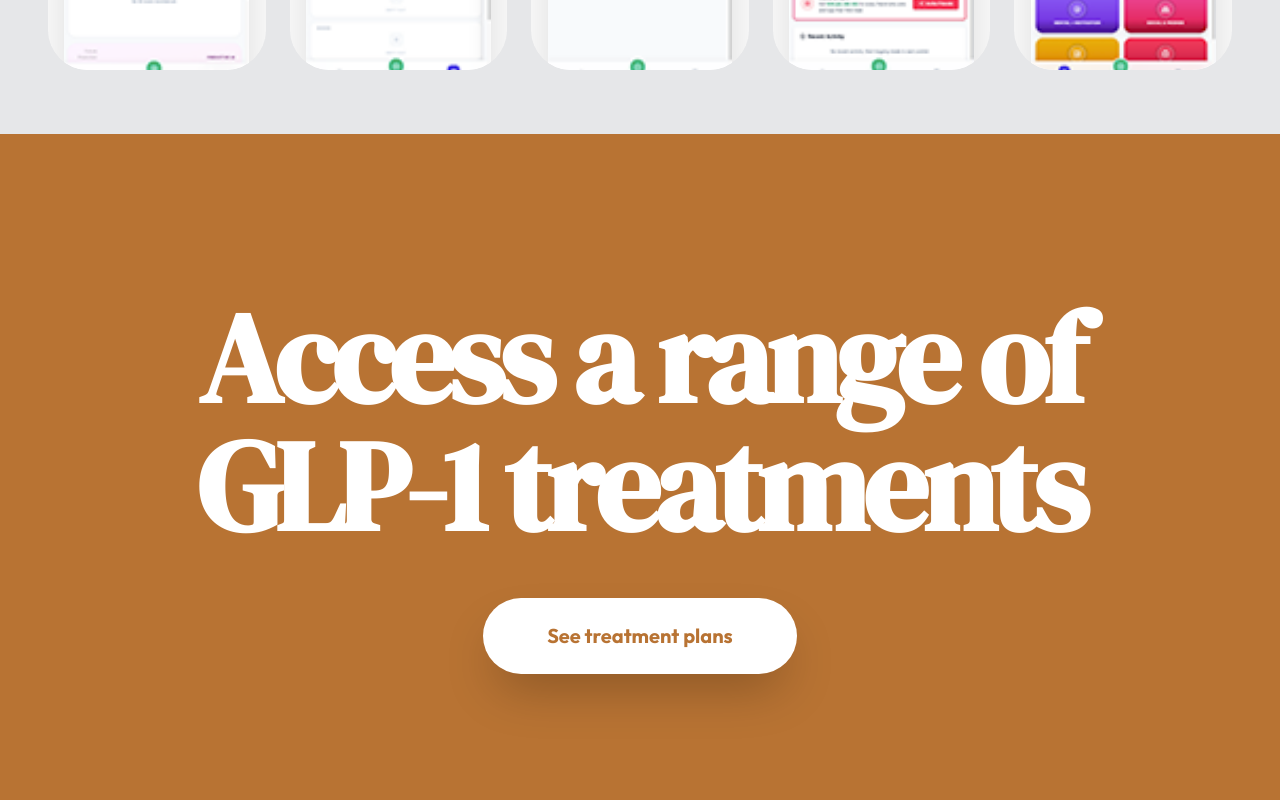
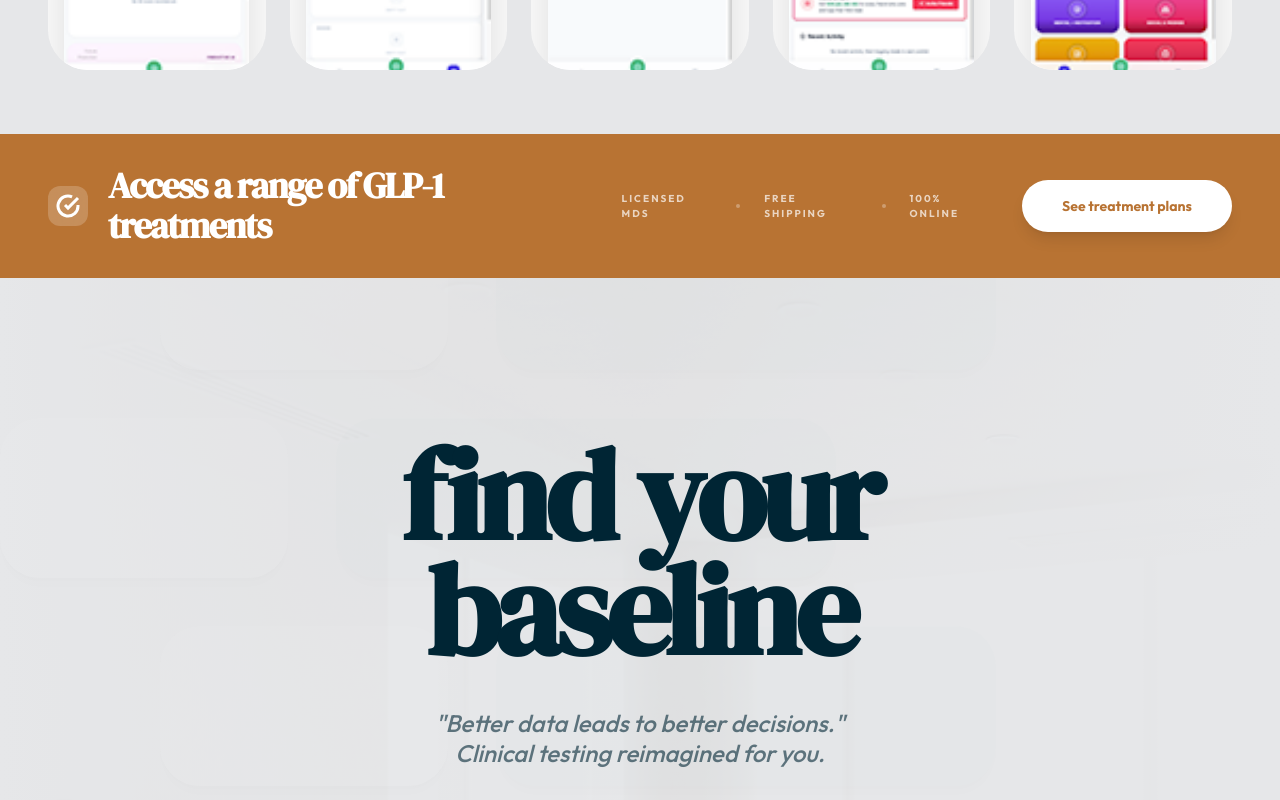
Before and after one commit to robsammonsdfw/embracemarket, a React (Vite) app: page / in a window 1280 px wide. Shown: the part 1780-2580 px from the top of the page. Built offline with nearby package versions, Linux system fonts and the light colour scheme.

Commit message:
Update below hero section

```diff
--- a/App.tsx
+++ b/App.tsx
@@ -20,19 +20,46 @@ const ScrollToTop = () => {
 const HomePage = () => (
   <>
     <HeroGrid />
-    <section className="bg-[#B87333] py-40 text-white relative overflow-hidden">
-      <div className="max-w-[1200px] mx-auto px-6 text-center relative z-10">
-        <h2 className="text-7xl md:text-9xl font-bold serif mb-12 leading-[0.85] tracking-tighter animate-reveal">
-          Access a range of <br /> GLP-1 treatments
-        </h2>
-        <button className="px-16 py-6 bg-white text-[#B87333] font-bold rounded-full shadow-2xl hover:scale-105 transition-all text-xl">
-          See treatment plans
-        </button>
+
+    {/* SLIM BRANDING BAR: Replaces the massive 'Access a range...' py-40 block */}
+    <section className="bg-[#B87333] py-8 text-white relative overflow-hidden">
+      <div className="max-w-[1450px] mx-auto px-6 md:px-12 flex flex-col lg:flex-row items-center justify-between gap-6 relative z-10">
+
+        {/* Left Side: Headline */}
+        <div className="flex items-center gap-5">
+          <div className="hidden md:flex bg-white/20 p-2 rounded-xl backdrop-blur-md">
+            <svg width="24" height="24" viewBox="0 0 24 24" fill="none" stroke="white" strokeWidth="3">
+              <path d="M22 11.08V12a10 10 0 1 1-5.93-9.14" />
+              <polyline points="22 4 12 14.01 9 11.01" />
+            </svg>
+          </div>
+          <h2 className="text-3xl md:text-4xl font-bold serif tracking-tighter leading-tight">
+            Access a range of GLP-1 treatments
+          </h2>
+        </div>
+
+        {/* Right Side: Trust signals and Button */}
+        <div className="flex flex-col md:flex-row items-center gap-8">
+          <div className="hidden xl:flex items-center gap-6 text-[10px] font-black uppercase tracking-[0.2em] text-white/70">
+            <span>Licensed MDs</span>
+            <span className="w-1 h-1 bg-white/30 rounded-full"></span>
+            <span>Free Shipping</span>
+            <span className="w-1 h-1 bg-white/30 rounded-full"></span>
+            <span>100% Online</span>
+          </div>
+          <a
+            href="https://shop.embracehealth.ai/collections/weight-loss"
+            className="px-10 py-4 bg-white text-[#B87333] font-bold rounded-full shadow-lg hover:scale-105 transition-all text-sm whitespace-nowrap"
+          >
+            See treatment plans
+          </a>
+        </div>
       </div>
     </section>
 
     <LabsSection />
 
+    {/* "It's Personal" section remains for branding depth lower down */}
     <section className="py-40 bg-[#2d1b10] text-white">
       <div className="max-w-[1300px] mx-auto px-6 grid lg:grid-cols-2 gap-24 items-center">
          <div className="order-2 lg:order-1 animate-reveal">
@@ -46,7 +73,7 @@ const HomePage = () => (
          </div>
          <div className="order-1 lg:order-2 relative animate-reveal">
             <div className="rounded-[4rem] overflow-hidden shadow-2xl border border-white/10 group">
-               <img src="/hero.png" className="w-full aspect-[4/5] object-cover grayscale-[0.5] group-hover:grayscale-0 transition-all duration-1000" />
+               <img src="/hero.png" className="w-full aspect-[4/5] object-cover grayscale-[0.5] group-hover:grayscale-0 transition-all duration-1000" alt="Personal Wellness" />
             </div>
          </div>
       </div>
```
